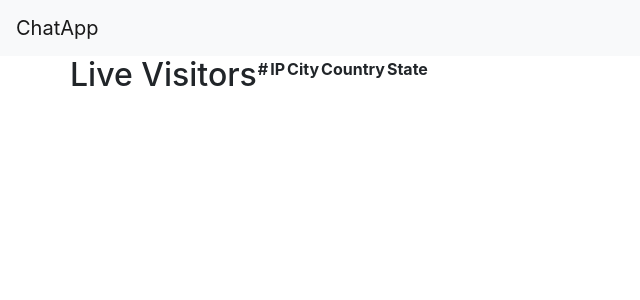
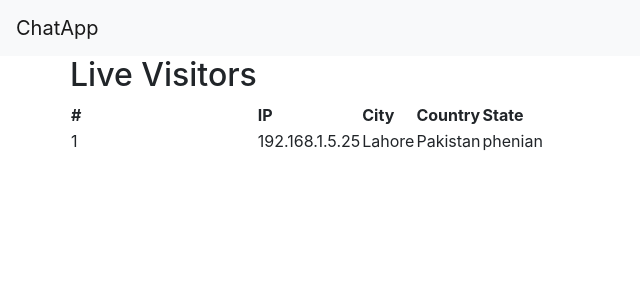
Before and after one commit to Js-Nanodegree/SocketIoReact, a React (Create React App) app: page / in a window 1280 px wide. Shown: the top 300 px of the page, without its empty margins (0-640 px from the left). Built offline with nearby package versions, Linux system fonts and the light colour scheme; the HTML template or start-up script is replaced by a standard one.

Commit message:
применение функции при рендеринге состояния как функцмя Json

```diff
--- a/src/Components/LiveVisitors.jsx
+++ b/src/Components/LiveVisitors.jsx
@@ -4,7 +4,7 @@ import React,{Component} from 'react';
  class LiveVisitors extends Component{
     state= {visitors:[
         {
-            ip:'localhost',
+            ip:'192.168.1.5.25',
             city:'Lahore',
             state:'phenian',
             country:'Pakistan'
@@ -15,7 +15,7 @@ import React,{Component} from 'react';
         const {visitors}  = this.state;
         return visitors.map((v,index) => {return(
             <tr>
-                <td>{v.index+1}</td>
+                <td>{index+1}</td>
                 <td>{v.ip}</td>
                 <td>{v.city}</td>
                 <td>{v.country}</td>
@@ -27,9 +27,11 @@ import React,{Component} from 'react';
     render(){
          return(
              <React.Fragment>
-                 <h2>Live Visitors</h2>
+
                  <table>
+
                      <thead>
+                     <h2>Live Visitors</h2>
                         <tr>
                             <th>#</th>
                             <th>IP</th>
@@ -39,7 +41,7 @@ import React,{Component} from 'react';
                         </tr>
                      </thead>
                      <tbody>
-                         {this.renderTableBody}
+                         {this.renderTableBody()}
                      </tbody>
                  </table>
              </React.Fragment>
```
Also changed, not shown: src/App.js (renamed from src/App.jsx), src/Components/Header.js (renamed from src/Components/Header.jsx), src/index.js (renamed from src/index.jsx).
